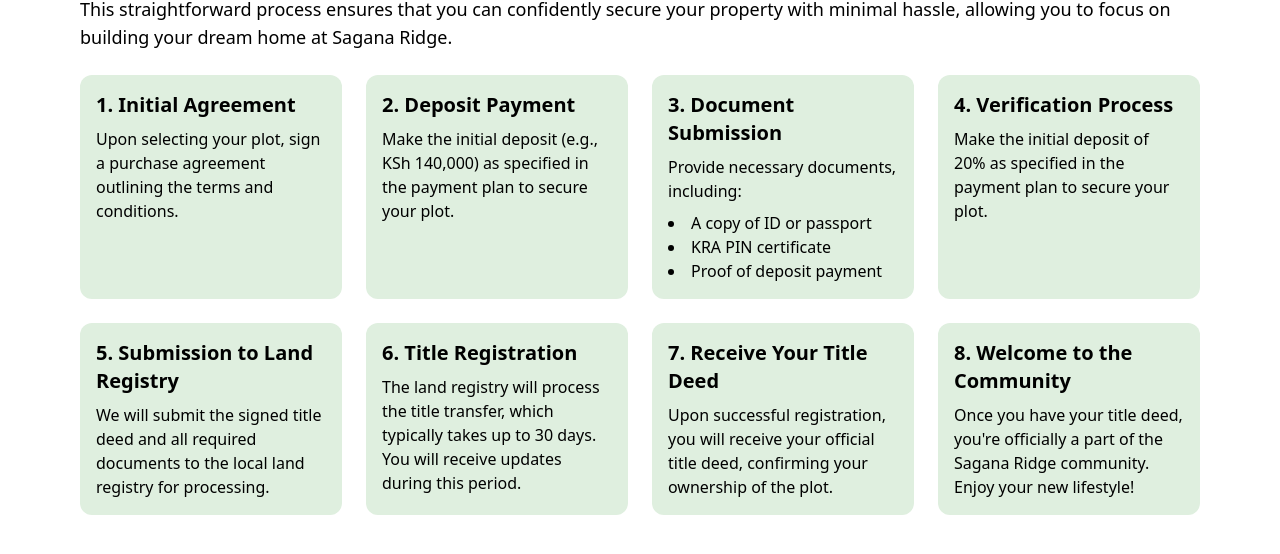
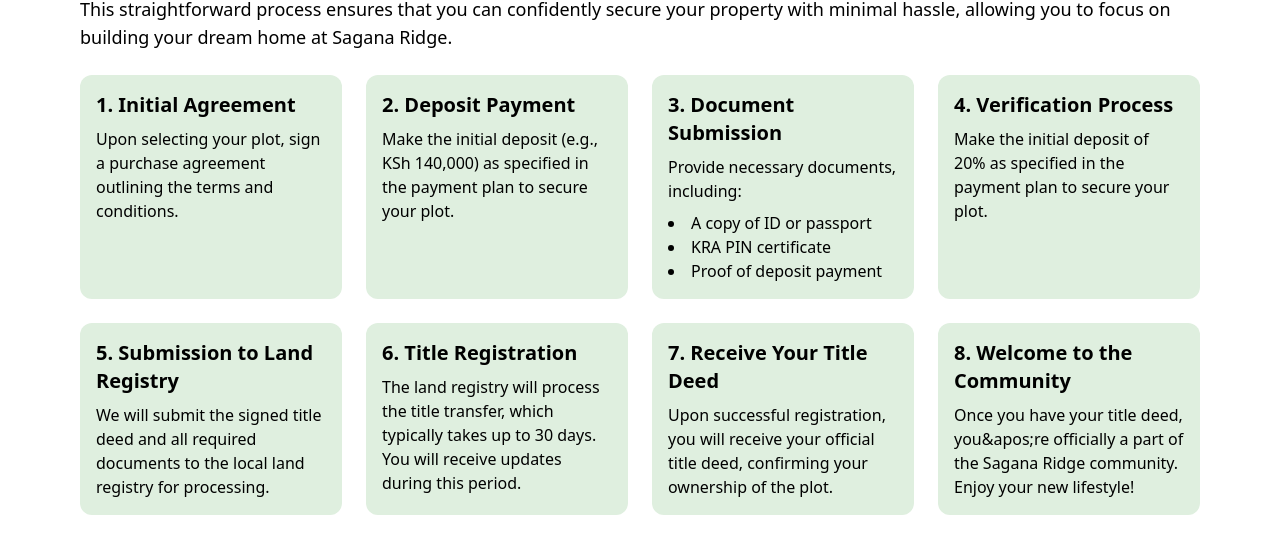
Before and after one commit to ChiraCodex/SAGANA-RIDGE-WEBSITE, a Next.js app: page / in a window 1280 px wide. Shown: the part 3902-4456 px from the top of the page. Built offline with nearby package versions, Linux system fonts and the light colour scheme.

Commit message:
deployment fixes

```diff
--- a/src/app/components/About.tsx
+++ b/src/app/components/About.tsx
@@ -11,7 +11,7 @@
             Project Details
           </h1>
           <p className="text-base md:text-lg lg:text-xl ml-0 md:ml-4">
-            Discover the epitome of lifestyle living at Sagana Ridge, where modern amenities meet serene surroundings. Nestled within a gated community, our serviced plots offer easy access via well-maintained murram roads and essential utilities, including water from MUWASCO and power with a transformer conveniently located at the gate. Enjoy peace of mind with a dedicated management committee ensuring security and community engagement, including a church and vibrant social amenities like a kids' play area, park, gazebo, and stunning water features.
+            Discover the epitome of lifestyle living at Sagana Ridge, where modern amenities meet serene surroundings. Nestled within a gated community, our serviced plots offer easy access via well-maintained murram roads and essential utilities, including water from MUWASCO and power with a transformer conveniently located at the gate. Enjoy peace of mind with a dedicated management committee ensuring security and community engagement, including a church and vibrant social amenities like a kids&apos; play area, park, gazebo, and stunning water features.
           </p>
           <p className="text-base md:text-lg lg:text-xl ml-0 md:ml-4 mt-4">
             With a seamless title transfer process within just 30 days and flexible payment plans, owning your dream home has never been easier. Choose from our beautifully designed homes, including spacious 4-bedroom villas and charming 2- and 3-bedroom bungalows, all tailored to elevate your living experience. Residential plots are available in various sizes, starting at just KSh 750,000, with an attractive deposit of KSh 140,000 and the balance payable within 90 days. Phase 1 is currently selling. Embrace a lifestyle of comfort, security, and convenience at Sagana Ridge—where your dream home awaits!
--- a/src/app/components/Features.tsx
+++ b/src/app/components/Features.tsx
@@ -12,7 +12,7 @@
         <div>
           <h1 className="text-lg md:text-xl font-bold mb-2">Features</h1>
           <ul className="list-disc list-inside text-sm md:text-base">
-            <li>Located 10Km from Murang'a Town</li>
+            <li>Located 10Km from Murang&apos;a Town</li>
             <li>Affordable Prices from KSh 750,000 per plot</li>
             <li>Ready title deeds</li>
             <li>Flexible payment plans</li>
@@ -25,7 +25,7 @@
         <h1 className="text-lg md:text-xl font-bold mb-2">Amenities</h1>
         <ul className="list-disc list-inside text-sm md:text-base">
           <li>Secure area</li>
-          <li>Kids Playground</li>
+          <li>Kids&apos; Playground</li>
           <li>Landscaping</li>
           <li>Access to Water & Electricity</li>
           <li>Well Maintained Murram Road</li>
--- a/src/app/components/PaymentPlan.tsx
+++ b/src/app/components/PaymentPlan.tsx
@@ -15,79 +15,54 @@
         </p>
 
         <div className="grid grid-cols-1 sm:grid-cols-2 lg:grid-cols-4 gap-6">
-          {/* Step 1 */}
-          <div className="bg-accent-gray rounded-xl p-4">
-            <p className="text-xl font-bold mb-2">1. Initial Agreement</p>
-            <span>
-              Upon selecting your plot, sign a purchase agreement outlining
-              the terms and conditions.
-            </span>
-          </div>
-
-          {/* Step 2 */}
-          <div className="bg-accent-gray rounded-xl p-4">
-            <p className="text-xl font-bold mb-2">2. Deposit Payment</p>
-            <span>
-              Make the initial deposit (e.g., KSh 140,000) as specified in the
-              payment plan to secure your plot.
-            </span>
-          </div>
-
-          {/* Step 3 */}
-          <div className="bg-accent-gray rounded-xl p-4">
-            <p className="text-xl font-bold mb-2">3. Document Submission</p>
-            <span>Provide necessary documents, including:</span>
-            <ul className="list-disc list-inside mt-2">
-              <li>A copy of ID or passport</li>
-              <li>KRA PIN certificate</li>
-              <li>Proof of deposit payment</li>
-            </ul>
-          </div>
-
-          {/* Step 4 */}
-          <div className="bg-accent-gray rounded-xl p-4">
-            <p className="text-xl font-bold mb-2">4. Verification Process</p>
-            <span>
-              Make the initial deposit of 20% as specified in the payment plan
-              to secure your plot.
-            </span>
-          </div>
-
-          {/* Step 5 */}
-          <div className="bg-accent-gray rounded-xl p-4">
-            <p className="text-xl font-bold mb-2">5. Submission to Land Registry</p>
-            <span>
-              We will submit the signed title deed and all required documents
-              to the local land registry for processing.
-            </span>
-          </div>
-
-          {/* Step 6 */}
-          <div className="bg-accent-gray rounded-xl p-4">
-            <p className="text-xl font-bold mb-2">6. Title Registration</p>
-            <span>
-              The land registry will process the title transfer, which typically
-              takes up to 30 days. You will receive updates during this period.
-            </span>
-          </div>
-
-          {/* Step 7 */}
-          <div className="bg-accent-gray rounded-xl p-4">
-            <p className="text-xl font-bold mb-2">7. Receive Your Title Deed</p>
-            <span>
-              Upon successful registration, you will receive your official title
-              deed, confirming your ownership of the plot.
-            </span>
-          </div>
-
-          {/* Step 8 */}
-          <div className="bg-accent-gray rounded-xl p-4">
-            <p className="text-xl font-bold mb-2">8. Welcome to the Community</p>
-            <span>
-              Once you have your title deed, you're officially a part of the
-              Sagana Ridge community. Enjoy your new lifestyle!
-            </span>
-          </div>
+          {/* Steps 1-8 */}
+          {[
+            {
+              title: "1. Initial Agreement",
+              desc: "Upon selecting your plot, sign a purchase agreement outlining the terms and conditions."
+            },
+            {
+              title: "2. Deposit Payment",
+              desc: "Make the initial deposit (e.g., KSh 140,000) as specified in the payment plan to secure your plot."
+            },
+            {
+              title: "3. Document Submission",
+              desc: "Provide necessary documents, including:",
+              list: ["A copy of ID or passport", "KRA PIN certificate", "Proof of deposit payment"]
+            },
+            {
+              title: "4. Verification Process",
+              desc: "Make the initial deposit of 20% as specified in the payment plan to secure your plot."
+            },
+            {
+              title: "5. Submission to Land Registry",
+              desc: "We will submit the signed title deed and all required documents to the local land registry for processing."
+            },
+            {
+              title: "6. Title Registration",
+              desc: "The land registry will process the title transfer, which typically takes up to 30 days. You will receive updates during this period."
+            },
+            {
+              title: "7. Receive Your Title Deed",
+              desc: "Upon successful registration, you will receive your official title deed, confirming your ownership of the plot."
+            },
+            {
+              title: "8. Welcome to the Community",
+              desc: "Once you have your title deed, you&apos;re officially a part of the Sagana Ridge community. Enjoy your new lifestyle!"
+            }
+          ].map((step, idx) => (
+            <div key={idx} className="bg-accent-gray rounded-xl p-4">
+              <p className="text-xl font-bold mb-2">{step.title}</p>
+              <span>{step.desc}</span>
+              {step.list && (
+                <ul className="list-disc list-inside mt-2">
+                  {step.list.map((item, i) => (
+                    <li key={i}>{item}</li>
+                  ))}
+                </ul>
+              )}
+            </div>
+          ))}
         </div>
       </div>
 
```
